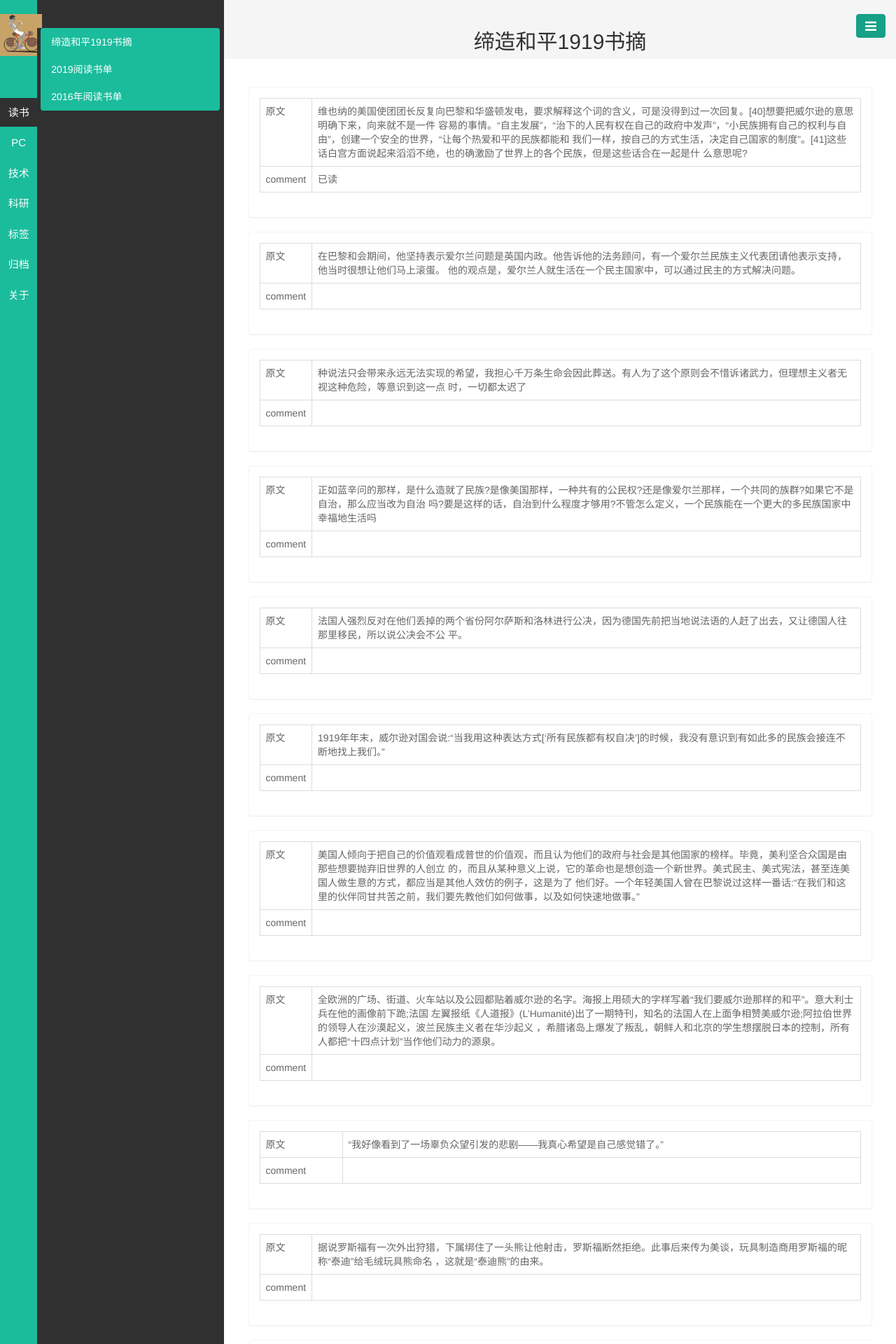
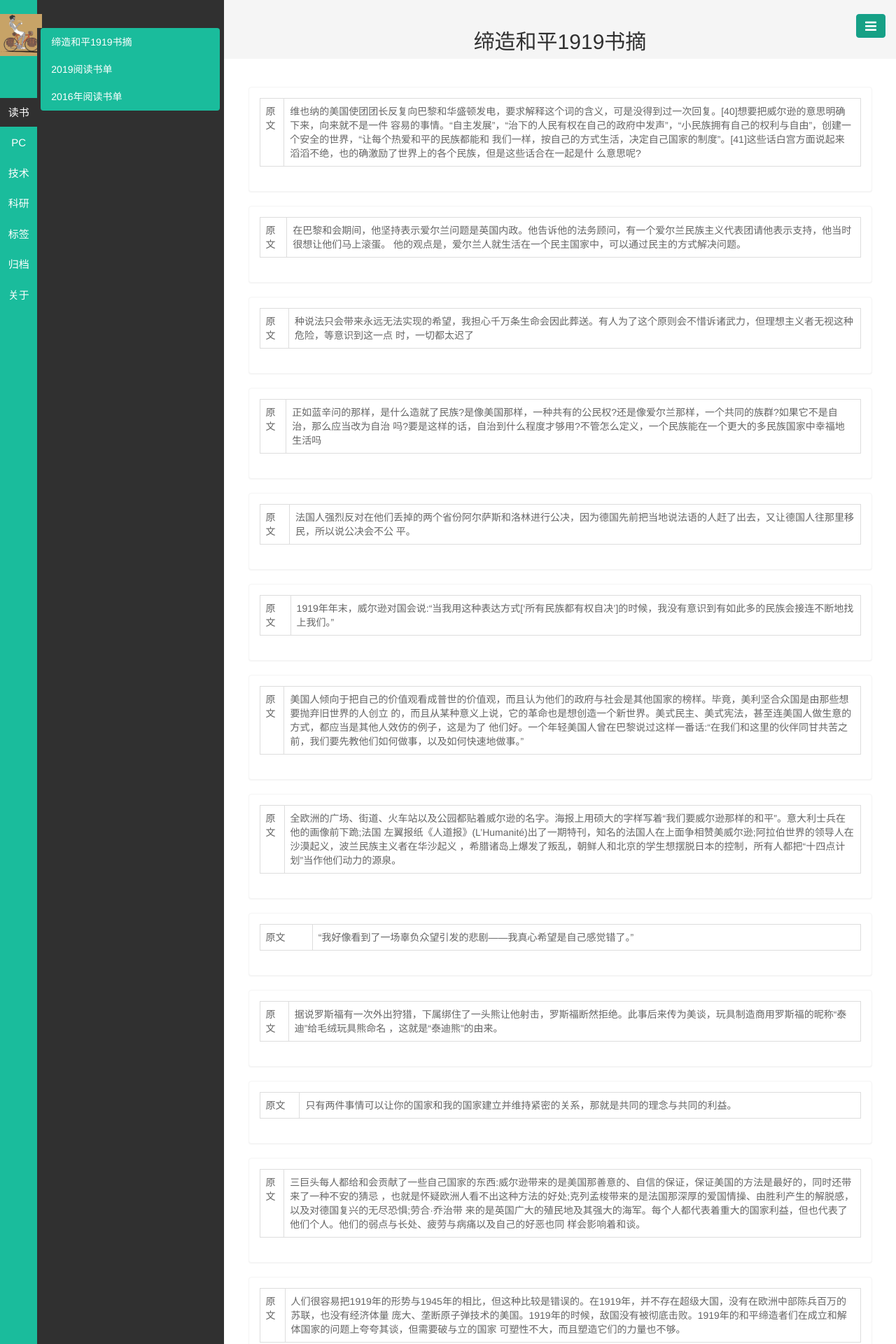
Before and after one commit to liyibing28/liyibing28.github.io, a Jekyll site: the page built from _posts/读书/2019-05-05-缔造和平书摘.md, in a window 1280 px wide. Shown: the top 1920 px of the page at 70% size. Built offline with Jekyll 4.4.1, drawn with Linux system fonts in a browser that asks for light colours; some of the changed text lies outside the part shown.

Commit message:
修改摘抄样式

```diff
--- a/_layouts/summary.html
+++ b/_layouts/summary.html
@@ -22,10 +22,12 @@ layout: base
                   <table class="table table-bordered">
                     <tbody>
                       <tr><td>原文</td><td>{{ fragment.text }}</td></tr>
+                      {% if book.comment%}
                       <tr>
                         <td>comment</td>
                         <td>{{ fragment.comment }}</td>
                       </tr>
+                      {% endif %}
                     </tbody>
                   </table>
                 </div>
```
Also changed, not shown: 1 other file.
